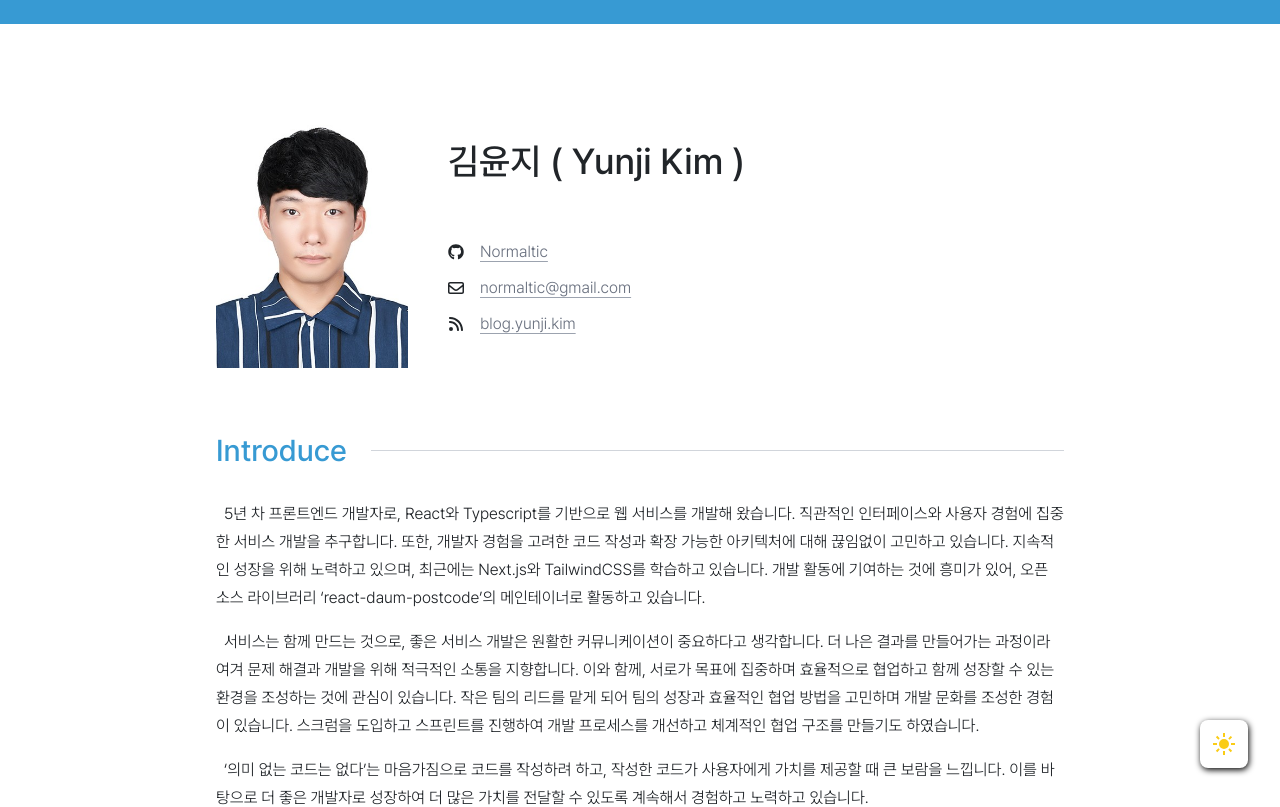
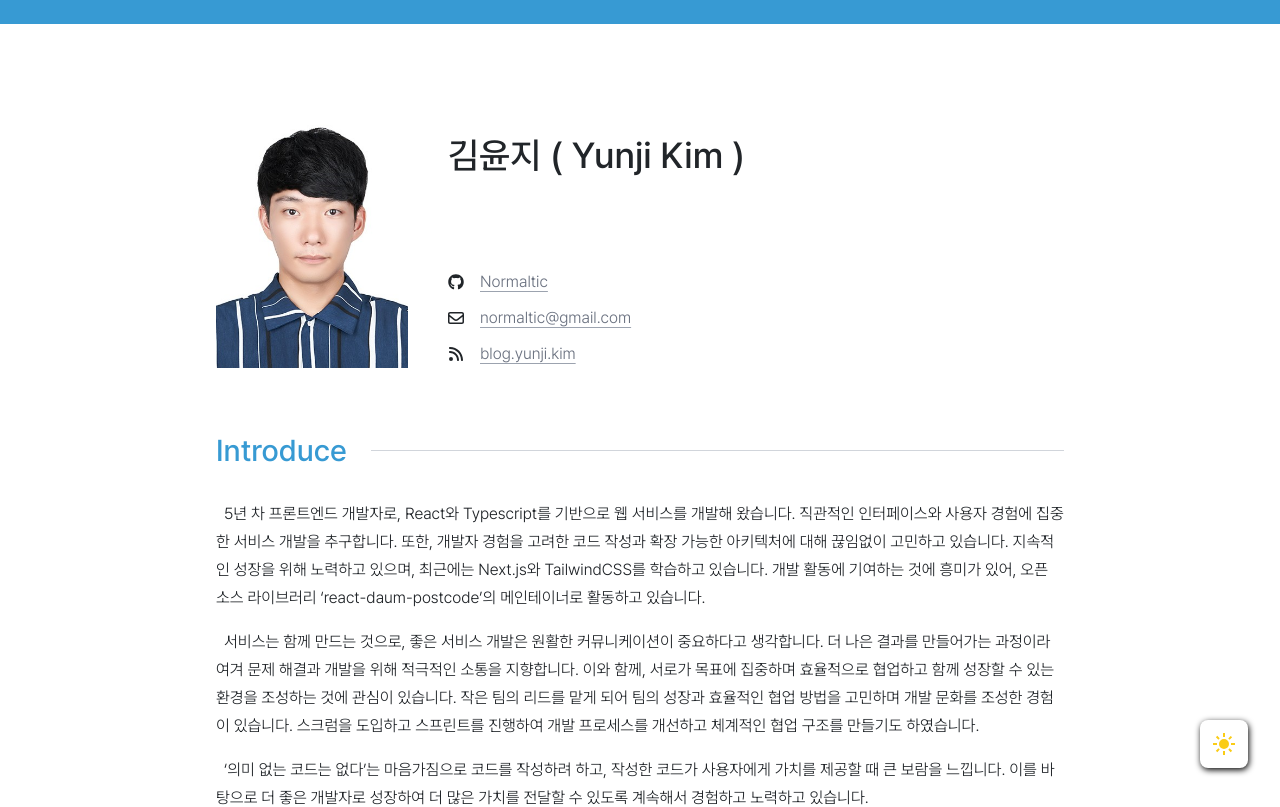
Before and after one commit to Normaltic/simple-resume, a Next.js app: page / in a window 1280 px wide. Shown: the top 807 px of the page. Built offline with nearby package versions, Linux system fonts and the light colour scheme; no server answers.

Commit message:
Fix profile design and link opened new tab

```diff
--- a/src/components/profile/IconLink.tsx
+++ b/src/components/profile/IconLink.tsx
@@ -16,7 +16,7 @@ function IconLink({ className, icon: Icon, link, text }: IconLinkProps) {
         width={16}
         height={16}
       />
-      <Anchor href={link}>{text ?? link}</Anchor>
+      <Anchor target="_blank" href={link}>{text ?? link}</Anchor>
     </div>
   );
 }
--- a/src/components/profile/Profile.tsx
+++ b/src/components/profile/Profile.tsx
@@ -27,9 +27,9 @@ function Profile({ info }: ProfileProps) {
         }
         last={
           <div className="h-[100%] flex flex-col justify-center gap-2">
-            <h1 className="text-4xl mb-12">{info.name}</h1>
-            {info.contacts.map(({ icon, link, text }) => (
-              <IconLink key={text} icon={icon} link={link} text={text} />
+            <h1 className="text-4xl mt-6">{info.name}</h1>
+            {info.contacts.map(({ icon, link, text }, index) => (
+              <IconLink className={index === 0 ? 'mt-auto' : ''} key={text} icon={icon} link={link} text={text} />
             ))}
           </div>
         }
```
